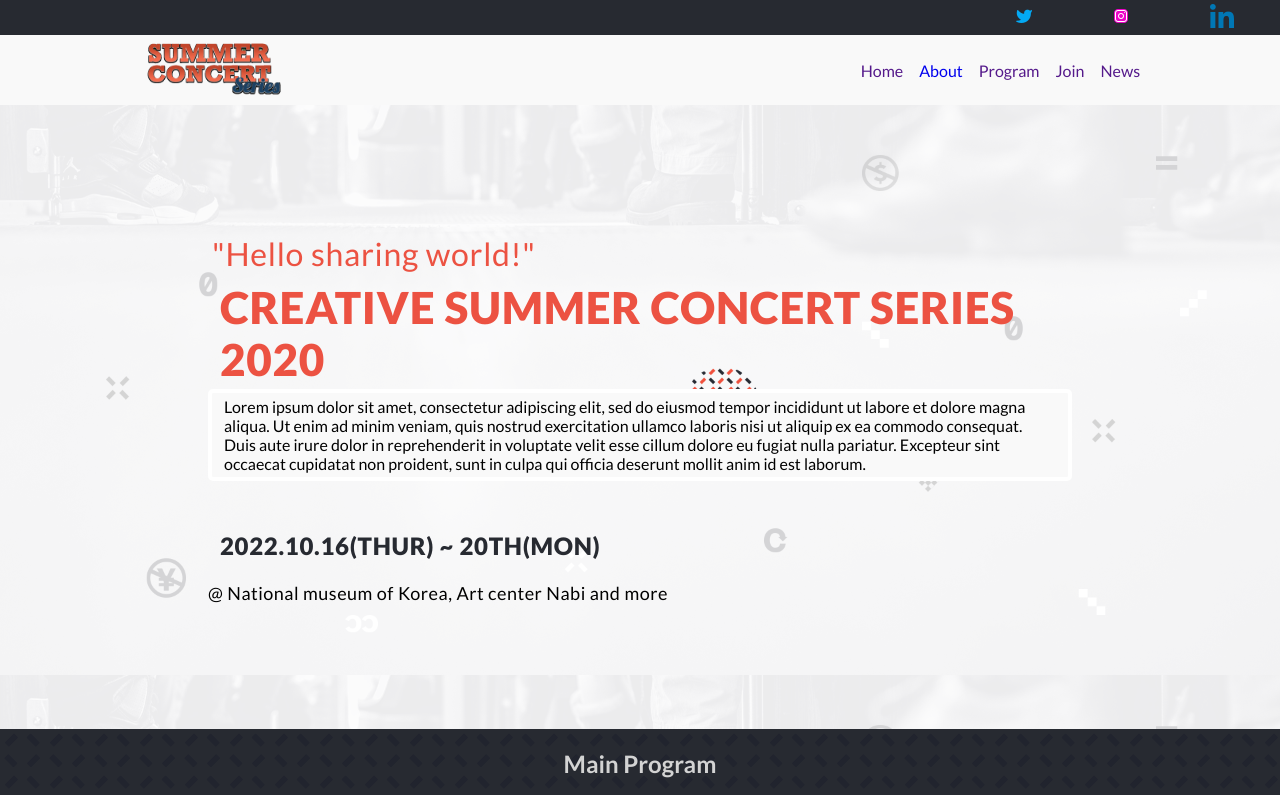
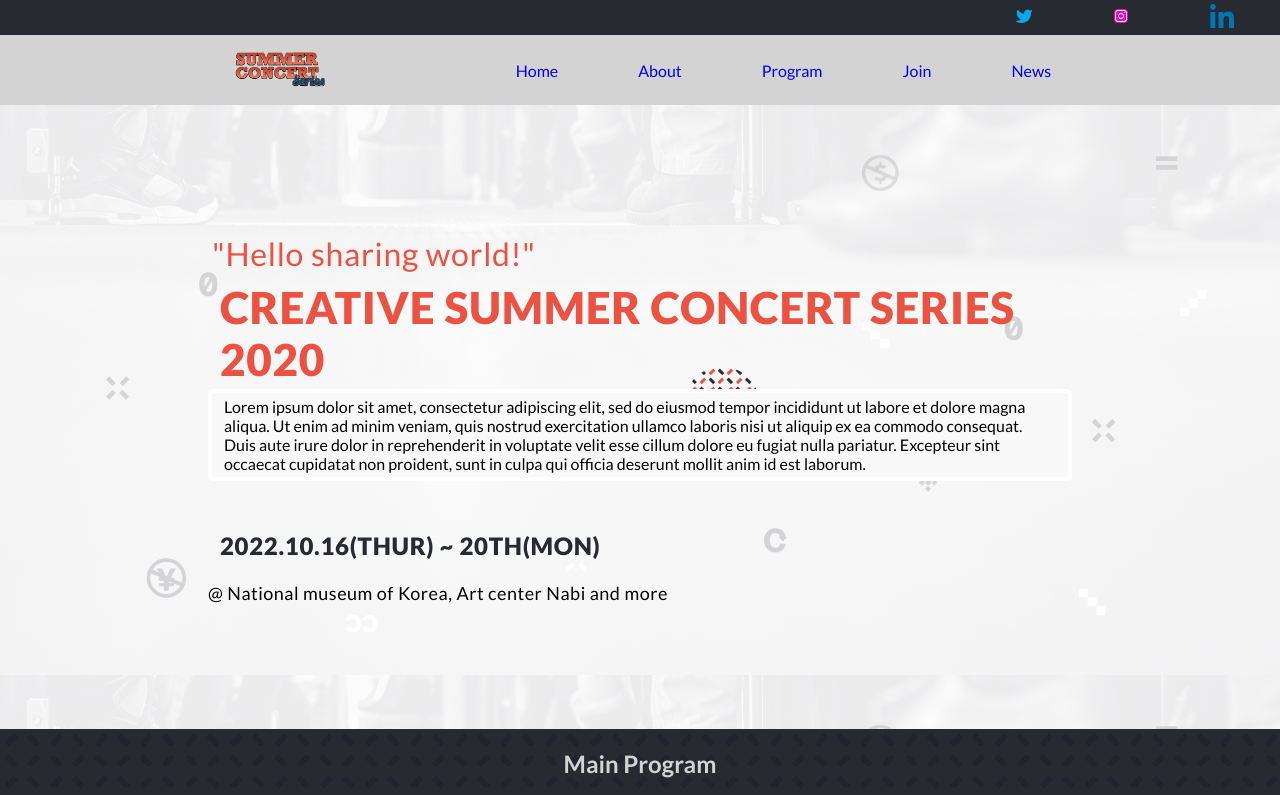
Before and after one commit to Kelvin-Ben/Concert-Page, a website: page index.html in a window 1280 px wide. Shown: the top 795 px of the page. Drawn offline with Linux system fonts and the light colour scheme.

Commit message:
Made changes required

```diff
--- a/about.css
+++ b/about.css
@@ -8,9 +8,13 @@
   font-family: 'Lato', sans-serif;
 }
 
-body {
+/* body {
   width: 100%;
   height: auto;
+} */
+.container {
+  overflow: hidden;
+  margin: 0;
 }
 
 /* primary-header */
@@ -19,7 +23,7 @@ body {
   flex-direction: row;
   justify-content: flex-end;
   background-color: #272a31;
-  width: 100%;
+  width: auto;
   height: 25px;
   cursor: pointer;
   padding: 5px;
@@ -59,10 +63,7 @@ body {
 
 .toolbar ul {
   display: flex;
-  flex-direction: row;
-  justify-content: space-between;
-  width: 30%;
-  gap: 1rem;
+  gap: 5rem;
 }
 
 a {
@@ -87,8 +88,8 @@ a {
   background-image: url(./images/about_bg_01.png);
   background-repeat: no-repeat;
   background-size: 100%;
-  background-position-x: 43px;
-  background-position-y: 1rem;
+  background-position-x: 17px;
+  background-position-y: 10rem;
   background-color: #ececec;
   text-align: center;
 }
@@ -277,7 +278,12 @@ footer {
   }
 
   footer {
-    display: none;
+    display: flex;
+    flex-direction: row;
+    align-items: center;
+    justify-content: center;
+    background-color: #fff;
+    height: 80px;
   }
 
   .toolbar img {
--- a/home.css
+++ b/home.css
@@ -2,7 +2,7 @@
   margin: 0;
   padding: 0;
   box-sizing: border-box;
-  font-family: 'Lato', sans-serif;
+  font-family: "Lato", sans-serif;
 }
 
 body {
@@ -40,10 +40,10 @@ body {
   display: flex;
   flex-direction: row;
   align-items: center;
-  justify-content: space-around;
-  width: 100%;
+  justify-content: flex-start;
   height: 70px;
-  background-color: #f9f9f9;
+  padding: 0 3%;
+  gap: 50px;
 }
 
 .toolbar img {
@@ -54,9 +54,7 @@ body {
 .toolbar ul {
   display: flex;
   flex-direction: row;
-  justify-content: space-between;
-  width: 30%;
-  gap: 1rem;
+  gap: 6rem;
 }
 
 .links {
@@ -72,10 +70,15 @@ a {
   text-decoration: none;
 }
 
+#link {
+  display: flex;
+  gap: 5rem;
+}
+
 /* INTRODUCTION */
 .introduction {
   width: 100%;
-  height: 32rem;
+  height: auto;
   background-image: url(./images/main_big.png);
   background-repeat: repeat;
   background-size: 100%;
@@ -202,14 +205,14 @@ h2 {
 }
 
 .program-img {
-  grid-column: 1/ span 1;
+  grid-column: 1 / span 1;
   grid-row: 1/2;
   align-items: center;
   justify-items: center;
 }
 
 .main h4 {
-  grid-column: 2/span 1;
+  grid-column: 2 / span 1;
   grid-row: 1/2;
   align-self: center;
   font-weight: 600;
@@ -447,7 +450,7 @@ footer {
     align-items: center;
     justify-content: space-around;
     width: 100%;
-    padding: 20px;
+    padding: 0 13rem;
   }
 
   .toolbar img {
--- a/index.html
+++ b/index.html
@@ -19,8 +19,8 @@
       </a>
     </div>
     <div id="menucontainer">
-        <a href="" onclick="menuClose()">Home</a>
-        <a href="" onclick="menuClose()">About</a>
+        <a href="./index.html" onclick="menuClose()">Home</a>
+        <a href="./about.html" onclick="menuClose()">About</a>
         <a href="" onclick="menuClose()">Program</a>
         <a href="" onclick="menuClose()">Join</a>
         <a href="" onclick="menuClose()">News</a>
@@ -40,11 +40,11 @@
       <img src='./images/mobile_menu.png' alt="mobile_menu" id="toolbar-img" onclick= menuOpen() >
     </div>
     <ul id="link">
-      <li class="links"><a href="">Home</a></li>
+      <li class="links"><a href="./index.html">Home</a></li>
       <li class="links"><a href="about.html">About</a></li>
-      <li class="links"><a href="">Program</a></li>
-      <li class="links"><a href="">Join</a></li>
-      <li class="links"><a href="">News</a></li>
+      <li class="links"><a href="#">Program</a></li>
+      <li class="links"><a href="#">Join</a></li>
+      <li class="links"><a href="#">News</a></li>
     </ul>
   </header>
   <section >
```
Also changed, not shown: about.html (+8 -6 lines).
